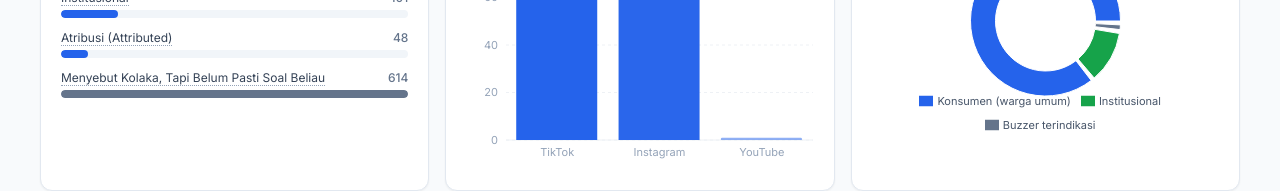
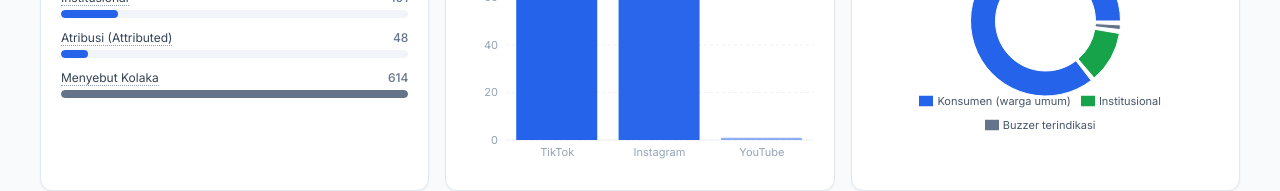
Before and after one commit to yyunitaa/daysbort, a Next.js app: page / in a window 1280 px wide. Shown: the part 505-696 px from the top of the page. Built offline with nearby package versions, Linux system fonts and the light colour scheme.

Commit message:
Shorten "Menyebut Kolaka" row label
Co-Authored-By: Claude Sonnet 5 <noreply@anthropic.com>

```diff
--- a/data/ajd-snapshot.js
+++ b/data/ajd-snapshot.js
@@ -30,7 +30,7 @@ export const attributionData = [
   { label: "Langsung (Direct)", value: 8, note: "pernyataan resmi Bapak Amri Jamaluddin", tier: "confirmed" },
   { label: "Institusional", value: 101, note: "akun resmi Pemkab/media lokal", tier: "confirmed" },
   { label: "Atribusi (Attributed)", value: 48, note: "disebut pihak ketiga dengan konteks jelas", tier: "confirmed" },
-  { label: "Menyebut Kolaka, Tapi Belum Pasti Soal Beliau", value: 614, note: "ada kata \"Kolaka/Sultra\" tapi bisa jadi soal pejabat/topik lain, bukan beliau — perlu cek manual", tier: "review" },
+  { label: "Menyebut Kolaka", value: 614, note: "ada kata \"Kolaka/Sultra\" tapi bisa jadi soal pejabat/topik lain, bukan beliau — perlu cek manual", tier: "review" },
   { label: "Kemungkinan Besar Bukan Tentang Beliau", value: 3419, note: "tidak ada kata kunci wilayah Kolaka sama sekali — kemungkinan besar cuma kebetulan nama sama (noise)", tier: "noise" },
 ];
 
```
